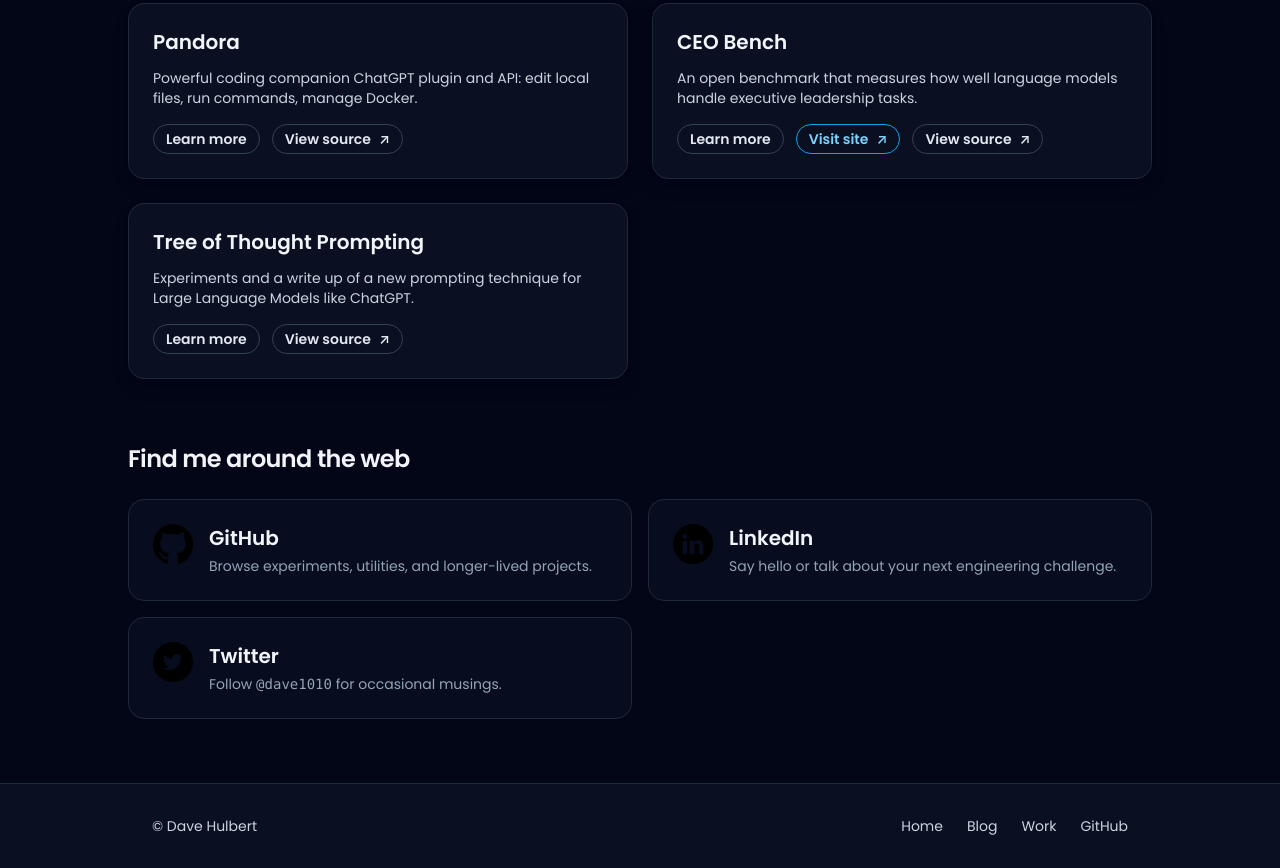
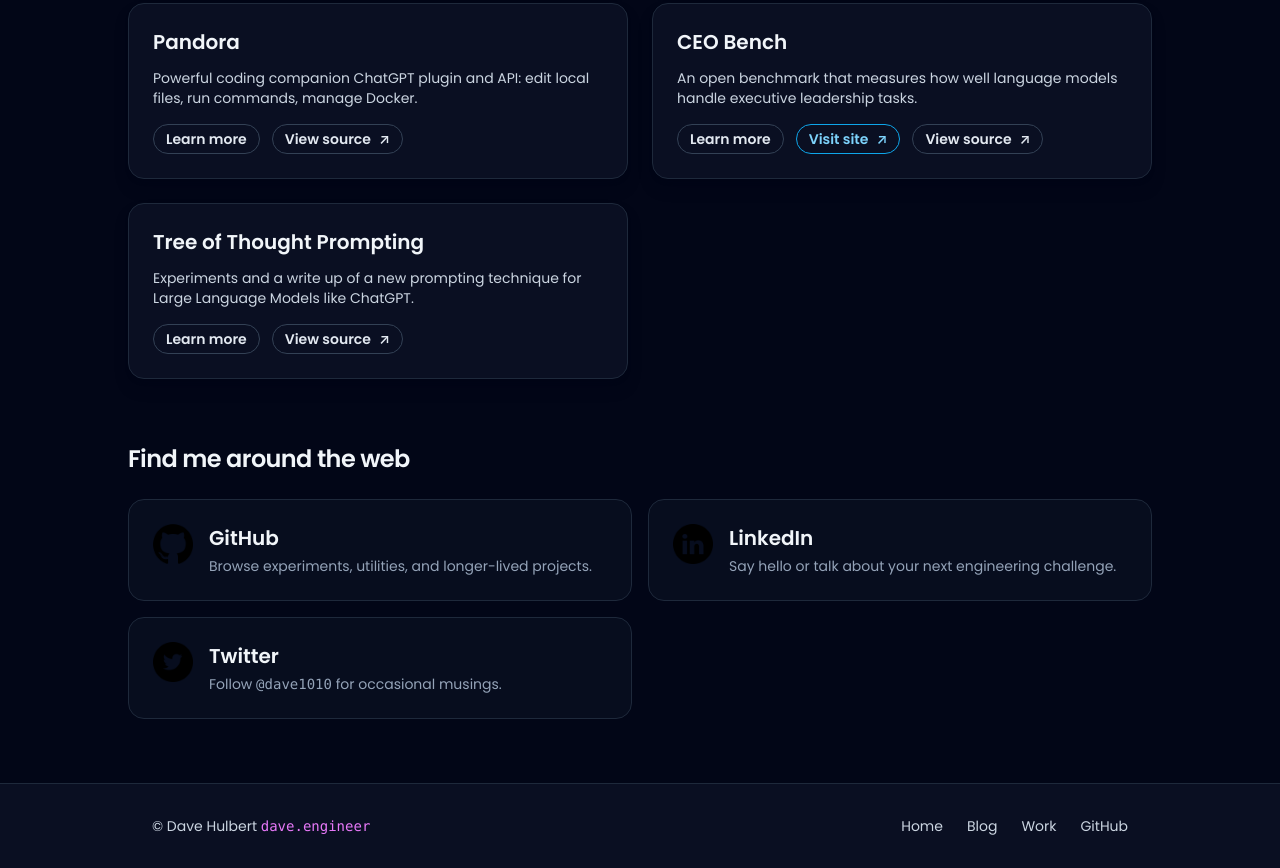
Before and after one commit to dave1010/dave.engineer, an Eleventy site: page content/index.njk in a window 1280 px wide. Shown: the part 693-1561 px from the top of the page. Built offline with nearby package versions, Linux system fonts and the light colour scheme; Eleventy itself is replaced by a stand-in of ours; files that its build step writes are made by us from their sources.

Commit message:
Add footer link to dave.engineer

```diff
--- a/src/layouts/base.njk
+++ b/src/layouts/base.njk
@@ -18,7 +18,7 @@
     </main>
     <footer class="border-t border-slate-800 bg-slate-900/60">
       <div class="mx-auto flex max-w-5xl flex-col gap-4 px-6 py-8 text-sm text-slate-300 sm:flex-row sm:items-center sm:justify-between">
-        <p class="text-center sm:text-left">© Dave Hulbert</p>
+        <p class="text-center sm:text-left">© Dave Hulbert <a class="font-mono text-fuchsia-400" href="/">dave.engineer</a></p>
         <nav class="flex justify-center gap-6 sm:justify-end">
           <a class="transition hover:text-slate-100" href="/">Home</a>
           <a class="transition hover:text-slate-100" href="/blog/">Blog</a>
```
